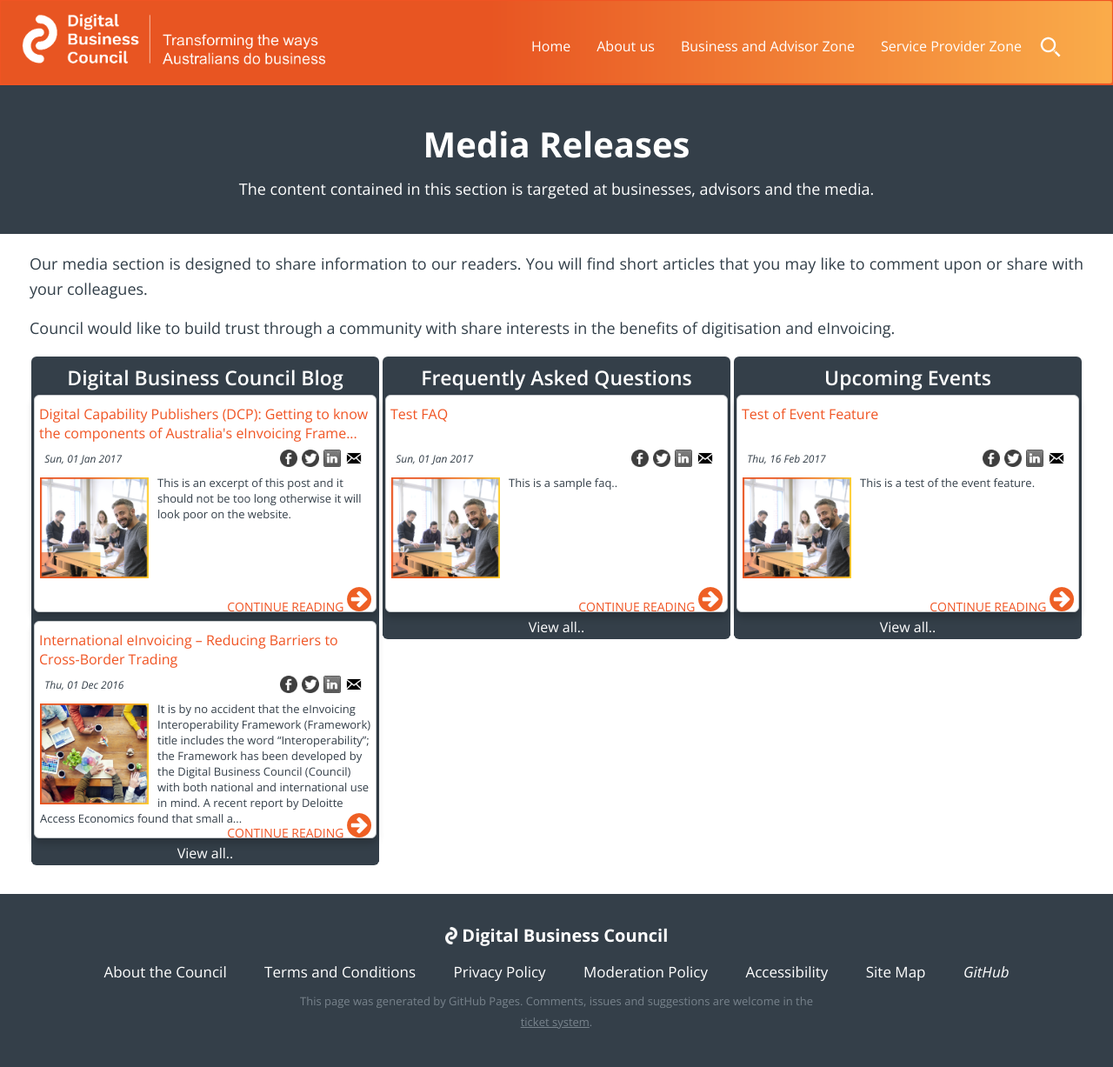
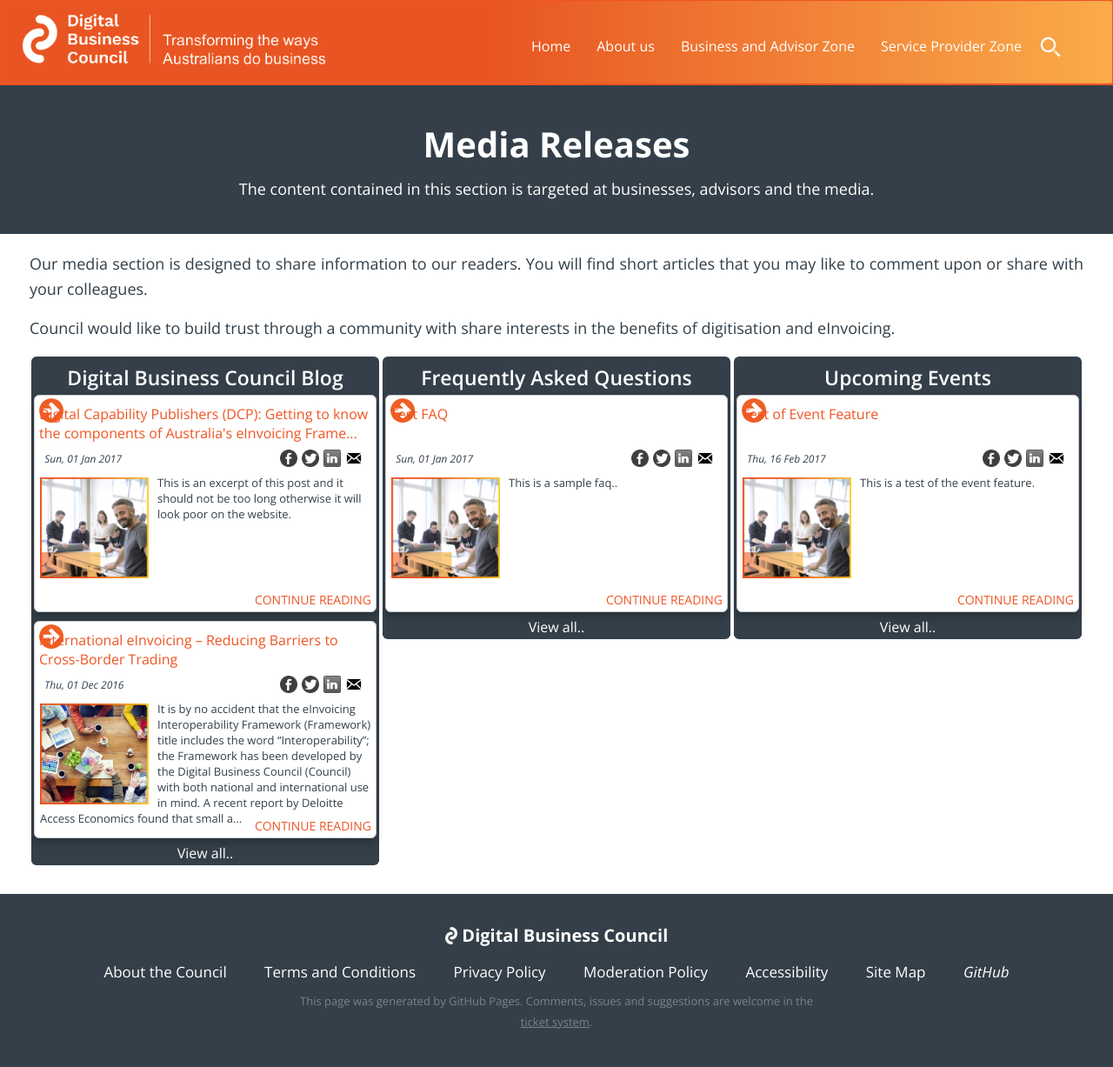
Before and after one commit to Digital-Business-Council/Digital-Business-Council.github.io, a Jekyll site: the page built from pages/business-zone/blogs/media-jump-page.md, in a window 1280 px wide. Shown: the whole page at 87% size. Built offline with Jekyll 4.4.1, drawn with Linux system fonts in a browser that asks for light colours.

Commit message:
Update media-jump-page.md

```diff
--- a/pages/business-zone/blogs/media-jump-page.md
+++ b/pages/business-zone/blogs/media-jump-page.md
@@ -52,9 +52,11 @@
     	</div>
 
 	<div class="card-action">
-		<a href="{{blog-page.url}}">CONTINUE READING <img src="{{site.url | absolute}}/images/fwd-arrow-icon.png"></a>
+		<a href="{{blog-page.url}}">CONTINUE READING</a>
     	</div>
-
+	<div class="card-action-icon">
+		<a href="{{blog-page.url}}"><img src="{{site.url | absolute}}/images/fwd-arrow-icon.png"></a>
+    	</div>
 	</div>
   {% endfor %}
 
@@ -105,10 +107,13 @@
     		<img src="{{ blog-page.excerpt-image | absolute_url }}" /> {{ blog-page.excerpt | truncate: 315 }}
     	</div>
 
+
 	<div class="card-action">
-		<a href="{{blog-page.url}}">CONTINUE READING <img src="{{site.url | absolute}}/images/fwd-arrow-icon.png"></a>
+		<a href="{{blog-page.url}}">CONTINUE READING</a>
     	</div>
-
+	<div class="card-action-icon">
+		<a href="{{blog-page.url}}"><img src="{{site.url | absolute}}/images/fwd-arrow-icon.png"></a>
+    	</div>
 
 	</div>
   {% endfor %}
@@ -159,9 +164,11 @@
     	</div>
 
 	<div class="card-action">
-		<a href="{{blog-page.url}}">CONTINUE READING <img src="{{site.url | absolute}}/images/fwd-arrow-icon.png"></a>
+		<a href="{{blog-page.url}}">CONTINUE READING</a>
     	</div>
-
+	<div class="card-action-icon">
+		<a href="{{blog-page.url}}"><img src="{{site.url | absolute}}/images/fwd-arrow-icon.png"></a>
+    	</div>
 
 	</div>
   {% endfor %}
```
